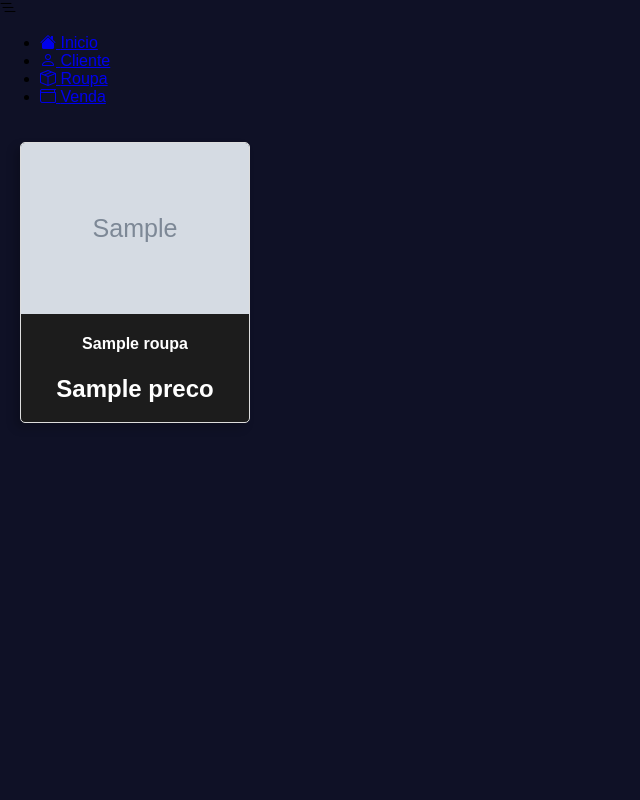
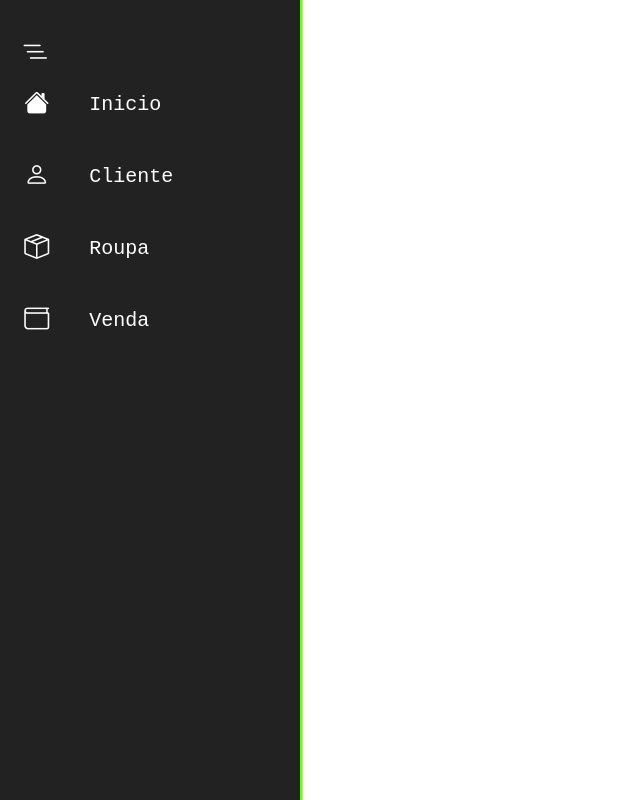
Before and after one commit to raelaraujo0/projetobecho, a Django app: template projeto/projetoapp/templates/brecho/home.html in a window 1280 px wide. Shown: the whole page, without its empty margins (0-640 px from the left). Run offline with Django 4.2, Linux system fonts and the light colour scheme; the template is opened without the code that fills it: most values are stand-ins (such as "Sample title", 1, 10 or a date in 2020); grey boxes marked "Sample" are stand-in pictures.

Commit message:
estilizacao menu side bar

```diff
--- a/projeto/projetoapp/templates/brecho/partial/head.html
+++ b/projeto/projetoapp/templates/brecho/partial/head.html
@@ -7,6 +7,5 @@
     <meta name="viewport" content="width=device-width, initial-scale=1.0">
     <link rel="stylesheet" href="{% static 'css/index.css' %}">
     <link rel="stylesheet" href="{% static 'css/pags.css' %}">
-    <link rel="stylesheet" href="https://cdn.jsdelivr.net/npm/bootstrap-icons@1.11.3/font/bootstrap-icons.min.css">
     <title>Brecho</title>
 </head>
--- a/projeto/projetoapp/templates/brecho/partial/sidebar.html
+++ b/projeto/projetoapp/templates/brecho/partial/sidebar.html
@@ -1,4 +1,5 @@
 {% load static %}
+<link rel="stylesheet" href="https://cdn.jsdelivr.net/npm/bootstrap-icons@1.11.3/font/bootstrap-icons.min.css">
 
 <nav class="menu">
 
@@ -10,28 +11,28 @@
         <li class="itemsmenu">
             <a href="{% url 'home' %}">
                 <span class="icone"><i class="bi bi-house-fill"></i></span>
-                <span class="link">Inicio</span>
+                <span class="texto">Inicio</span>
             </a>
         </li>
 
         <li class="itemsmenu">
             <a href="{% url 'opcoescli' %}">
                 <span class="icone"><i class="bi bi-person"></i></span>
-                <span class="link">Cliente</span>
+                <span class="texto">Cliente</span>
             </a>
         </li>
 
         <li class="itemsmenu">
             <a href="{% url 'opcoesrou' %}">
                 <span class="icone"><i class="bi bi-box-seam"></i></span>
-                <span class="link">Roupa</span>
+                <span class="texto">Roupa</span>
             </a>
         </li>
 
         <li class="itemsmenu">
             <a href="{% url 'opcoesven' %}">
                 <span class="icone"><i class="bi bi-wallet"></i></span>
-                <span class="link">Venda</span>
+                <span class="texto">Venda</span>
             </a>
         </li>
     </ul>
--- a/projeto/static/css/index.css
+++ b/projeto/static/css/index.css
@@ -1,10 +1,8 @@
-body, html {
-    font-family: 'Arial', sans-serif;
+* {
+    padding: 0;
     margin: 0;
-    padding: 0;
-    height: 100%;
-    overflow:hidden;
-    background-color: #0f1126;
+    box-sizing: border-box;
+    font-family:'Courier New', Courier, monospace
 }
 
 main {
@@ -35,6 +33,7 @@ main {
 }
 
 .clicavel button a {
+    color: white;
     text-decoration: none;
 }
 
@@ -107,3 +106,54 @@ h2, h4
 {
     color: white;
 }
+
+nav.menu {
+    height: 100%;
+    width: 300px;
+    background-color: #222222;
+    padding: 40px 0 40px 1%;
+    box-shadow: 2.5px 0 0 rgb(99, 255, 8);
+    position: fixed;
+    top: 0;
+    left: 0;
+}
+
+.btnexpand  {
+    width: 100%;
+}
+.btnexpand > i {
+    color: white;
+    padding: 10px;
+    font-size: 25px;
+    cursor: pointer;
+}
+
+ul {
+    height: 100%;
+    list-style-type: none;
+}
+
+ul li.itemsmenu {
+    transition: 0.6s;
+}
+
+ul li.itemsmenu:hover {
+    background-color: rgb(99, 255, 8);
+}
+
+ul li.itemsmenu a {
+    color: white;
+    text-decoration: none;
+    font-size: 20px;
+    padding: 20px 4%;
+    display: flex;
+    line-height: 30px;
+}
+
+ul li.itemsmenu a .texto {
+    margin-left: 40px;
+}
+
+ul li.itemsmenu a .icone > i {
+    font-size: 25px;
+}
```
